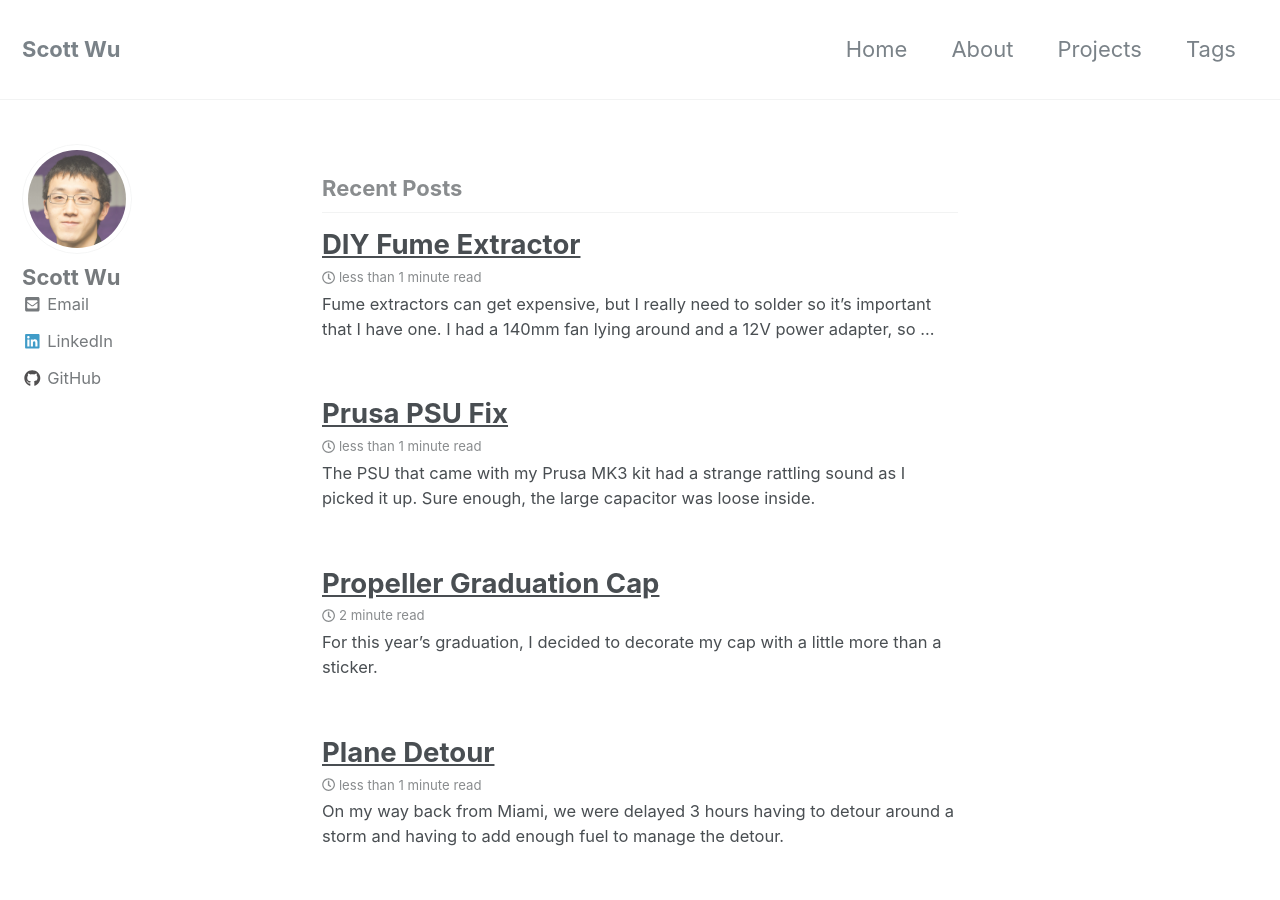
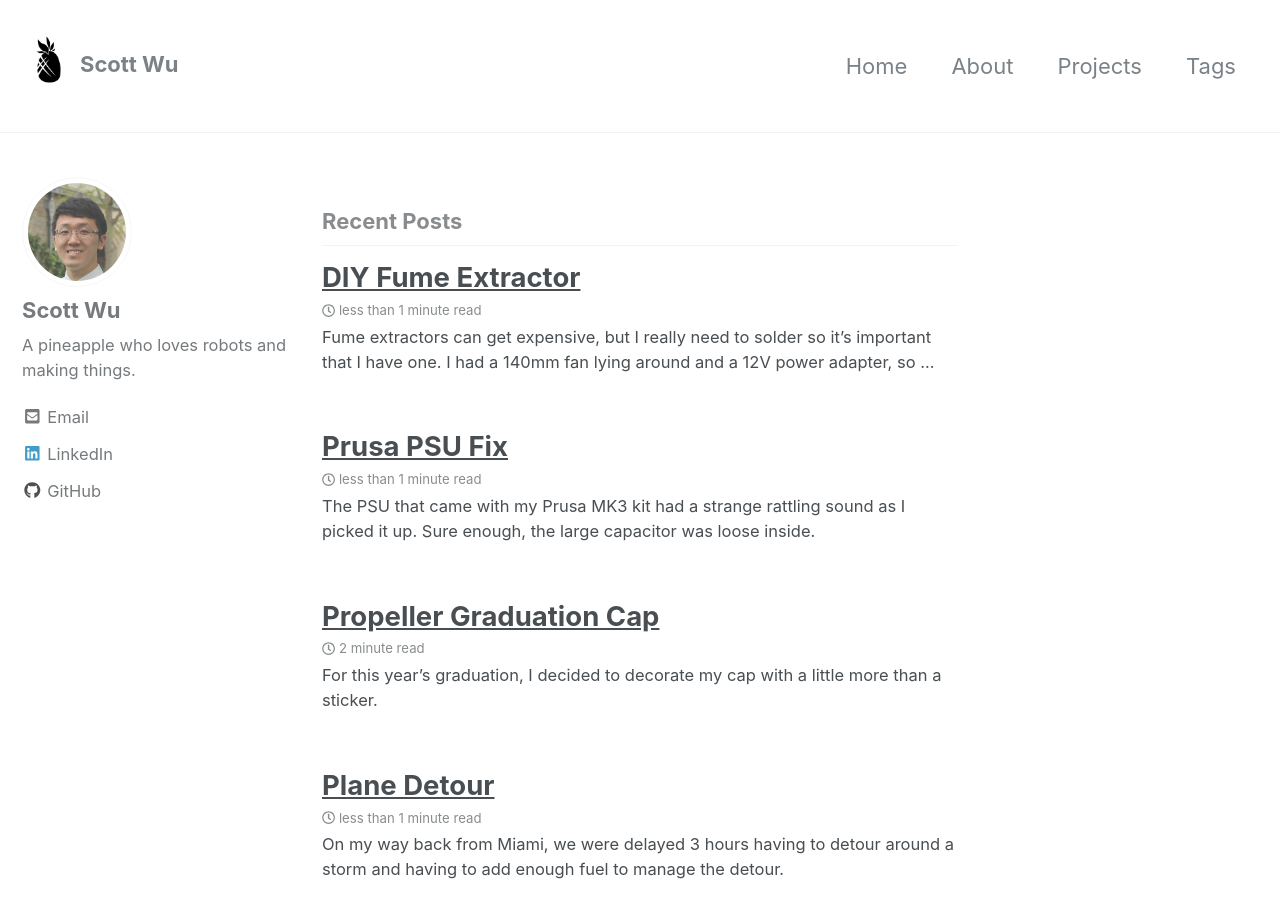
Before and after one commit to ScottSWu/ScottSWu.github.io, a Jekyll site: the page built from index.html, in a window 1280 px wide and 900 px high. Built offline with Jekyll 4.4.1, drawn with Linux system fonts in a browser that asks for light colours; nearby versions of some CDN libraries; the list of posts is cut into pages by our own code.

Commit message:
Update logos and profile pictures

```diff
--- a/_config.yml
+++ b/_config.yml
@@ -8,10 +8,20 @@ locale         : "en-US"
 title          : Scott Wu
 title_separator: "-"
 name           : "Scott Wu"
-description    : "This is my site"
-url            : "https://blog.scwu.io"
+logo           : "/assets/images/pineapple_logo.png"
+description    : "Scott Wu's blog"
+url            : "https://scwu.io"
 baseurl        : ""
 repository     : "ScottSWu/scottswu.github.io"
+
+# Site Author
+author:
+  name    : "Scott Wu"
+  avatar  : "/assets/images/avatar8.jpg"
+  bio     : "A pineapple who loves robots and making things."
+  email   : "me@scwu.io"
+  github  : "ScottSWu"
+  linkedin: "scswu"
 
 # File Settings
 encoding: "utf-8"
@@ -82,14 +92,6 @@ exclude:
   - vendor
   - projects
 
-# Site Author
-author:
-  name    : "Scott Wu"
-  avatar  : "/assets/images/avatar.jpg"
-  email   : "me@scwu.io"
-  github  : "ScottSWu"
-  linkedin: "scswu"
-
 # Defaults
 defaults:
   - scope:
--- a/_includes/masthead.html
+++ b/_includes/masthead.html
@@ -2,7 +2,10 @@
   <div class="masthead__inner-wrap">
     <div class="masthead__menu">
       <nav id="site-nav" class="greedy-nav">
-        <a class="site-title" href="{{ '/' | relative_url }}">{{ site.title }}</a>
+        <a class="site-title" href="{{ '/' | relative_url }}">
+          <img class="site-logo" src="{{ site.logo }}" />
+          {{ site.title }}
+        </a>
         <ul class="visible-links">
           {% for link in site.data.navigation.main %}
             {% if link.url contains 'http' %}
--- /dev/null
+++ b/_sass/custom.scss
@@ -0,0 +1,3 @@
+.site-logo {
+  height: 3em;
+}
--- a/assets/css/main.scss
+++ b/assets/css/main.scss
@@ -6,4 +6,5 @@
 
 @import "minimal-mistakes/skins/{{ site.minimal_mistakes_skin | default: 'default' }}"; // skin
 @import "minimal-mistakes"; // main partials
+@import "custom.scss";
 @import "projects.scss";
```
Also changed, not shown: assets/images/avatar8.jpg (added), assets/images/avatar8.png (added), assets/images/pineapple_logo.png (added).
